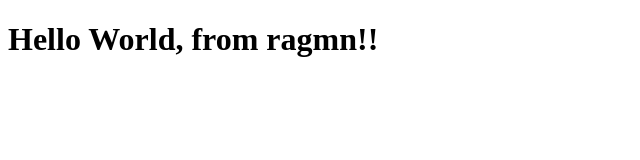
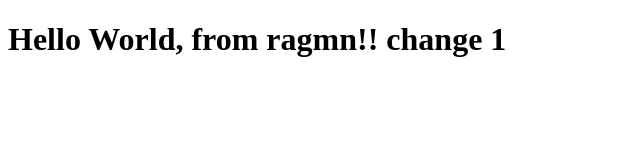
Before and after one commit to ragmn/cs, a plain HTML site: page index.html in a window 1280 px wide. Shown: the whole page, without its empty margins (0-640 px from the left). Drawn offline with Linux system fonts and the light colour scheme.

Commit message:
change 1

```diff
--- a/index.html
+++ b/index.html
@@ -8,7 +8,7 @@
 <body>
 
 <h1>
-  Hello World, from ragmn!!
+  Hello World, from ragmn!! change 1
 </h1>
 
 </body>
```
